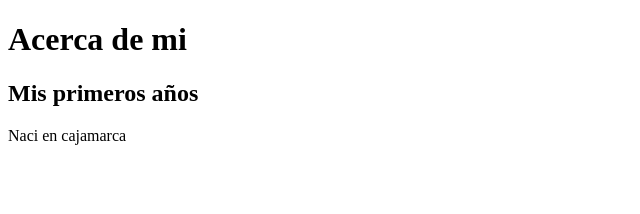
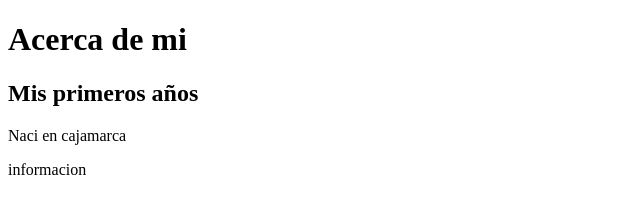
Before and after one commit to julioteran55/mi-proyecto-git, a plain HTML site: page index.html in a window 1280 px wide. Shown: the whole page, without its empty margins (0-640 px from the left). Drawn offline with Linux system fonts and the light colour scheme.

Commit message:
commit actua vs code

```diff
--- a/index.html
+++ b/index.html
@@ -14,5 +14,8 @@
         <h2>Mis primeros años</h2>
         <article> Naci en cajamarca</article>
     </main>
+    <footer>
+        <p>informacion</p>
+    </footer>
 </body>
 </html>
```
Also changed, not shown: info.txt (added).
